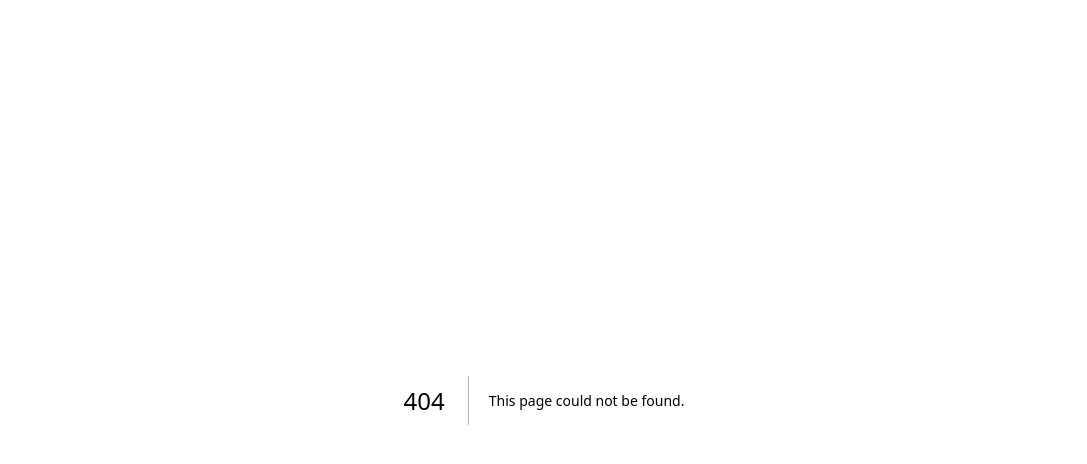
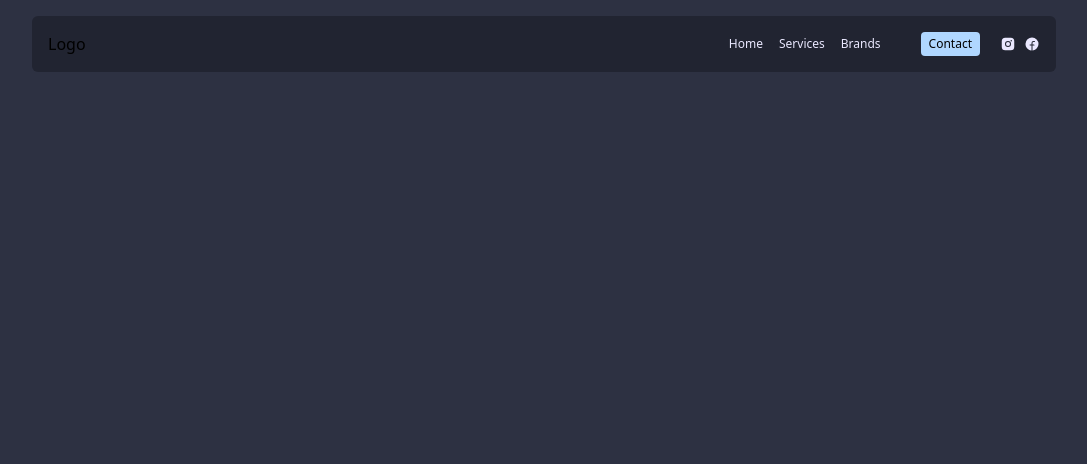
Before and after one commit to dylanreedx/CityCyclery, a Next.js app: page /services in a window 1280 px wide. Before the commit this address had no page. Shown: the top 464 px of the page, without its empty margins (96-1183 px from the left). Built offline with nearby package versions, Linux system fonts and the light colour scheme.

Commit message:
added the start of services page

```diff
--- /dev/null
+++ b/pages/services.tsx
@@ -0,0 +1,19 @@
+import { HeadComponent } from '@/components/Head';
+import Image from 'next/image';
+import Button from '@/components/Button';
+import { Poppins } from '@next/font/google';
+import { Navbar } from '@/components/Navbar';
+import { Layout } from '@/components/Layout';
+
+export default function Services() {
+	return (
+		<>
+			<HeadComponent
+				title='Services - City Cyclery'
+			/>
+			<Layout>
+				<div></div>
+			</Layout>
+		</>
+	);
+}
```
